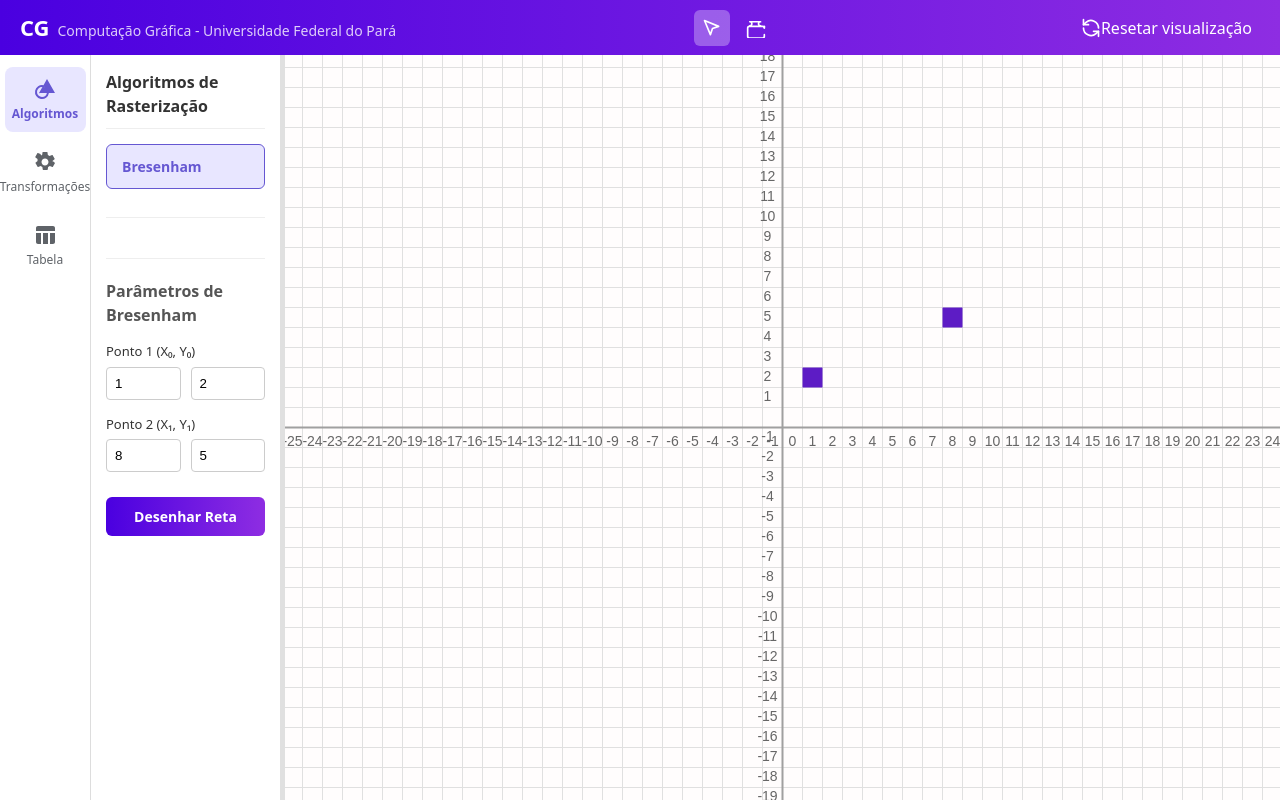
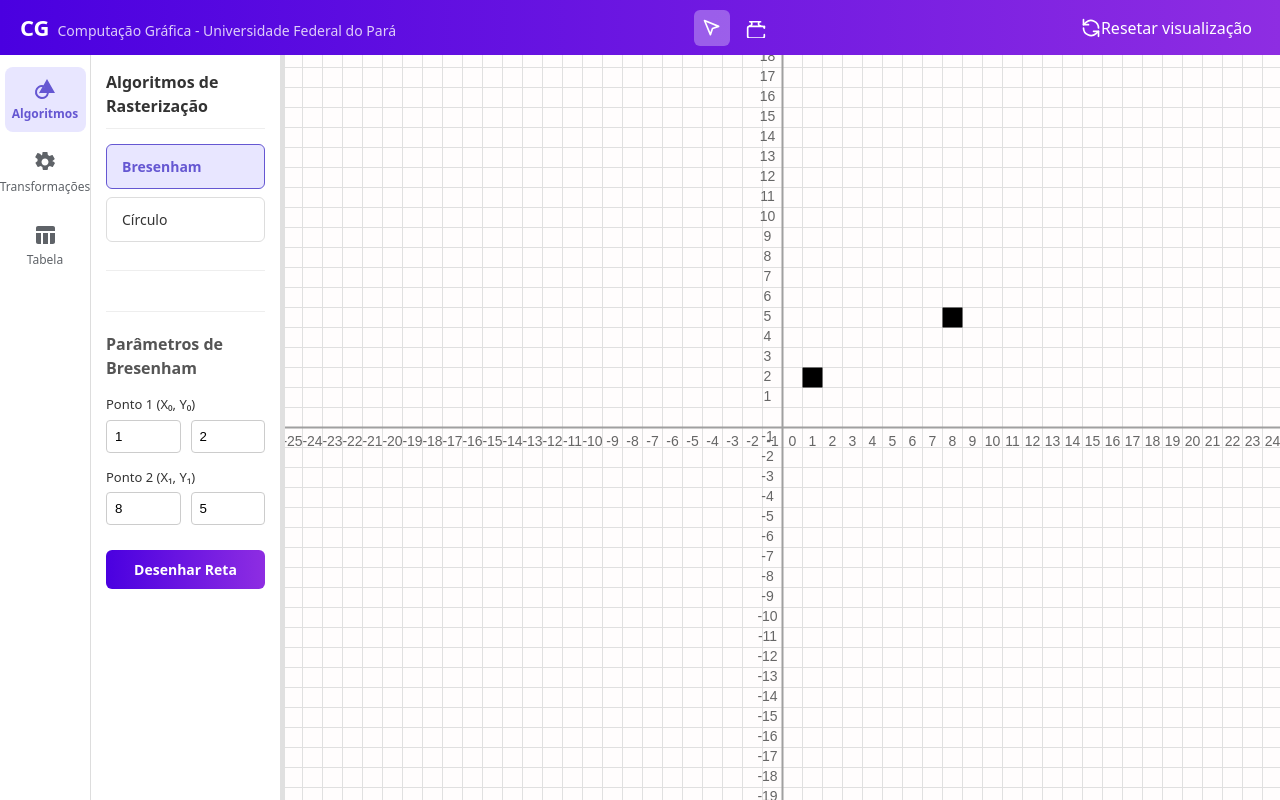
Before and after one commit to syannekaroline/computacao_grafica_pratica, a React (Vite) app in the folder cg-react-project/: page / in a window 1280 px wide. Built offline with nearby package versions, Linux system fonts and the light colour scheme.

Commit message:
feat: circulo funcional

```diff
--- a/cg-react-project/src/App.jsx
+++ b/cg-react-project/src/App.jsx
@@ -18,7 +18,8 @@ function App() {
 
   // add no commit de add dos parametros do bresenham
   const [parameters, setParameters] = useState({
-    bresenham: { p1: { x: 1, y: 2 }, p2: { x: 8, y: 5 }},
+    bresenham: { p1: { x: 1, y: 2 }, p2: { x: 8, y: 5 } },
+    circle: { center: { x: 5, y: 5 }, radius: 4 },
     // Futuramente, outros algoritmos virão aqui
   });
   // Por enquanto, esta função não fará nada, mas é necessária para os inputs
@@ -53,7 +54,15 @@ function App() {
         id: `bresenham-${Date.now()}`,
         type: 'bresenham',
         params: { ...parameters.bresenham },
-        color: '#5d1cc5', // A cor da reta final será preta
+        color: '#5d1cc5', //
+      };
+      setDrawnObjects(prevObjects => [...prevObjects, newObject]);
+    } else if (selectedAlgorithm === 'circle') {
+      const newObject = {
+        id: `circle-${Date.now()}`,
+        type: 'circle',
+        params: { ...parameters.circle },
+        color: '#5d1cc5',
       };
       setDrawnObjects(prevObjects => [...prevObjects, newObject]);
     }
--- /dev/null
+++ b/cg-react-project/src/algorithms/circle.js
@@ -0,0 +1,37 @@
+/**
+ * Implementa o Algoritmo do Ponto Médio para desenhar um círculo.
+ * @param {object} center - Ponto central { x, y }
+ * @param {number} radius - O raio do círculo.
+ * @returns {Array<object>} - Um array de pontos { x, y } que formam o círculo.
+ */
+export function calculateCirclePoints(center, radius) {
+  const points = [];
+  let x = 0;
+  let y = Math.round(radius);
+  let d = 1 - Math.round(radius);
+
+  const addPoints = (cx, cy, x, y) => {
+    points.push({ x: cx + x, y: cy + y });
+    points.push({ x: cx - x, y: cy + y });
+    points.push({ x: cx + x, y: cy - y });
+    points.push({ x: cx - x, y: cy - y });
+    points.push({ x: cx + y, y: cy + x });
+    points.push({ x: cx - y, y: cy + x });
+    points.push({ x: cx + y, y: cy - x });
+    points.push({ x: cx - y, y: cy - x });
+  };
+
+  addPoints(center.x, center.y, x, y);
+
+  while (x < y) {
+    if (d < 0) {
+      d += 2 * x + 3;
+    } else {
+      d += 2 * (x - y) + 5;
+      y--;
+    }
+    x++;
+    addPoints(center.x, center.y, x, y);
+  }
+  return points;
+}
--- a/cg-react-project/src/components/AlgorithmView/AlgorithmView.jsx
+++ b/cg-react-project/src/components/AlgorithmView/AlgorithmView.jsx
@@ -5,6 +5,7 @@ import './AlgorithmView.css';
 // Isso torna o componente autossuficiente e corrige o erro.
 const algorithms = [
   { id: 'bresenham', name: 'Bresenham' },
+  { id: 'circle', name: 'Círculo' },
   // Outros algoritmos serão adicionados aqui no futuro...
 ];
 
--- a/cg-react-project/src/components/Canvas/Canvas.jsx
+++ b/cg-react-project/src/components/Canvas/Canvas.jsx
@@ -1,6 +1,7 @@
 import React, { useRef, useEffect, useState } from 'react';
 import './Canvas.css';
 import { calculateBresenhamLine } from '../../algorithms/bresenham';
+import { calculateCirclePoints } from '../../algorithms/circle';
 
 function Canvas({ points, parameters, selectedAlgorithm, drawnObjects }) {
   const canvasRef = useRef(null);
@@ -50,8 +51,13 @@ function Canvas({ points, parameters, selectedAlgorithm, drawnObjects }) {
 
     if (newObjects.length > 0) {
       newObjects.forEach((obj) => {
+        let allPoints = [];
         if (obj.type === 'bresenham') {
-          const linePoints = calculateBresenhamLine(obj.params.p1, obj.params.p2);
+          allPoints = calculateBresenhamLine(obj.params.p1, obj.params.p2);
+        } else if (obj.type === 'circle') {
+          allPoints = calculateCirclePoints(obj.params.center, obj.params.radius);
+        }
+
         const animatedObj = { ...obj, points: [] };
 
         // Adiciona o objeto ao estado de display para que a animação comece
@@ -59,12 +65,12 @@ function Canvas({ points, parameters, selectedAlgorithm, drawnObjects }) {
 
         let i = 0;
         const intervalId = setInterval(() => {
-            if (i < linePoints.length) {
+          if (i < allPoints.length) {
             // Atualiza o objeto específico com o próximo ponto da linha
             setDisplayObjects((prev) =>
               prev.map((d) =>
                 d.id === obj.id
-                    ? { ...d, points: linePoints.slice(0, i + 1) }
+                  ? { ...d, points: allPoints.slice(0, i + 1) }
                   : d
               )
             );
@@ -73,7 +79,6 @@ function Canvas({ points, parameters, selectedAlgorithm, drawnObjects }) {
             clearInterval(intervalId);
           }
         }, 100); // Você pode alterar este valor (em ms) para controlar a velocidade
-        }
       });
     }
   }, [drawnObjects]); // Este efeito executa quando `drawnObjects` é atualizado
@@ -156,14 +161,21 @@ function Canvas({ points, parameters, selectedAlgorithm, drawnObjects }) {
     // --- CÓDIGO DE DESENHO DOS PONTOS INICIAIS DE BRESENHAM ---
     if (selectedAlgorithm === 'bresenham' && parameters.bresenham) {
       const { p1, p2 } = parameters.bresenham;
-      context.fillStyle = '#5d1cc5ff';
+      context.fillStyle = '#000000'; // Cor preta
       context.fillRect(p1.x, p1.y, 1, 1);
       context.fillRect(p2.x, p2.y, 1, 1);
     }
 
+    // --- NOVO: CÓDIGO DE DESENHO DO CENTRO DO CÍRCULO EM TEMPO REAL ---
+    if (selectedAlgorithm === 'circle' && parameters.circle && parameters.circle.center) {
+      const { center } = parameters.circle;
+      context.fillStyle = '#000000'; // Cor preta
+      context.fillRect(center.x, center.y, 1, 1); // Desenha um pixel no centro
+    }
+
     // --- DESENHA OS PONTOS DOS OBJETOS EM ANIMAÇÃO ---
     displayObjects.forEach(obj => {
-      if (obj.type === 'bresenham' && obj.points) {
+      if (obj.points) {
         context.fillStyle = obj.color;
         obj.points.forEach(point => {
           context.fillRect(point.x, point.y, 1, 1);
--- a/cg-react-project/src/components/ParameterPanels/Bresenham/BresenhamPanel.jsx
+++ b/cg-react-project/src/components/ParameterPanels/Bresenham/BresenhamPanel.jsx
@@ -1,5 +1,5 @@
 import React from 'react';
-import './BresenhamPanel.css';
+import '../ParameterPanels.css';
 
 function BresenhamPanel({ parameters, onParameterChange, onDrawAlgorithm }) {
   // Por enquanto, as funções de 'onChange' apenas chamam a função
--- /dev/null
+++ b/cg-react-project/src/components/ParameterPanels/Circle/CirclePanel.jsx
@@ -0,0 +1,39 @@
+import React from 'react';
+import '../ParameterPanels.css';
+
+function CirclePanel({ parameters, onParameterChange, onDrawAlgorithm }) {
+  return (
+    <div className="param-panel-container">
+      <h4>Parâmetros do Círculo</h4>
+
+      <div className="param-group">
+        <label>Centro (X₀, Y₀)</label>
+        <div className="point-inputs">
+          <input
+            type="number"
+            value={parameters.center.x}
+            onChange={(e) => onParameterChange('circle', 'center', { ...parameters.center, x: parseFloat(e.target.value) || 0 })}
+          />
+          <input
+            type="number"
+            value={parameters.center.y}
+            onChange={(e) => onParameterChange('circle', 'center', { ...parameters.center, y: parseFloat(e.target.value) || 0 })}
+          />
+        </div>
+      </div>
+
+      <div className="param-group">
+        <label>Raio</label>
+        <input
+          type="number"
+          value={parameters.radius}
+          onChange={(e) => onParameterChange('circle', 'radius', parseFloat(e.target.value) || 0)}
+        />
+      </div>
+
+      <button className="run-button" onClick={onDrawAlgorithm}>Desenhar Círculo</button>
+    </div>
+  );
+}
+
+export default CirclePanel;
--- a/cg-react-project/src/components/Sidebar/SidebarPanel.jsx
+++ b/cg-react-project/src/components/Sidebar/SidebarPanel.jsx
@@ -3,6 +3,7 @@ import './SidebarPanel.css';
 import TableView from '../TableView/TableView';
 import AlgorithmView from '../AlgorithmView/AlgorithmView';
 import BresenhamPanel from '../ParameterPanels/Bresenham/BresenhamPanel';
+import CirclePanel from '../ParameterPanels/Circle/CirclePanel';
 
 // CORREÇÃO: A função agora aceita o objeto 'props' inteiro.
 function SidebarPanel(props) {
@@ -35,6 +36,13 @@ function SidebarPanel(props) {
                 onDrawAlgorithm={onDrawAlgorithm}
               />
             )}
+            {selectedAlgorithm === 'circle' && (
+              <CirclePanel
+                parameters={parameters.circle}
+                onParameterChange={onParameterChange}
+                onDrawAlgorithm={onDrawAlgorithm}
+              />
+            )}
           </div>
         </>
       )}
```
Also changed, not shown: cg-react-project/src/components/ParameterPanels/ParameterPanels.css (renamed from cg-react-project/src/components/ParameterPanels/Bresenham/BresenhamPanel.css). Lines whose indentation alone changed are shown as unchanged.
